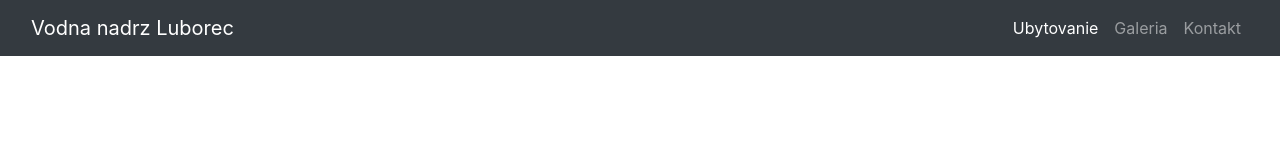
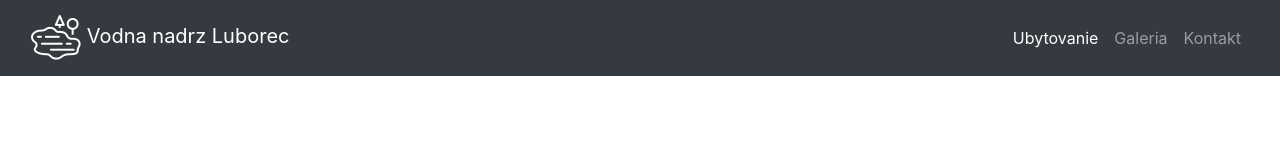
Before and after one commit to Riqardos/VNluborec, a plain HTML site: page index.html in a window 1280 px wide. Shown: the top 160 px of the page. Drawn offline with nearby package versions, Linux system fonts and the light colour scheme.

Commit message:
added logo

```diff
--- a/index.html
+++ b/index.html
@@ -10,12 +10,13 @@
 
         <title>Vodna nadrz Luborec</title>
 
+
          <!-- Bootstrap CSS CDN -->
         <link rel="stylesheet" href="https://maxcdn.bootstrapcdn.com/bootstrap/4.0.0/css/bootstrap.min.css" integrity="sha384-Gn5384xqQ1aoWXA+058RXPxPg6fy4IWvTNh0E263XmFcJlSAwiGgFAW/dAiS6JXm" crossorigin="anonymous">
 
         <link rel="stylesheet" href="css/style.css">
 
-
+		<link rel="shortcut icon" type="image/x-icon" href="img/icon.png" />
 
     </head>
     <body>
@@ -25,7 +26,10 @@
 						  <button class="navbar-toggler" type="button" data-toggle="collapse" data-target="#menu" aria-controls="menu" aria-expanded="false" aria-label="Toggle navigation">
 						    <span class="navbar-toggler-icon"></span>
 						  </button>
-						  <a class="navbar-brand" href="#">Vodna nadrz Luborec</a>
+						  <a class="navbar-brand" href="#">
+						  		<img src="img/logo.png" alt="">
+						  		Vodna nadrz Luborec
+						  </a>
 
 						  <div class="collapse navbar-collapse" id="menu">
 						    <ul class="navbar-nav ml-auto mt-2 mt-lg-0">
```
Also changed, not shown: img/icon.png (added), img/logo.png (added).
